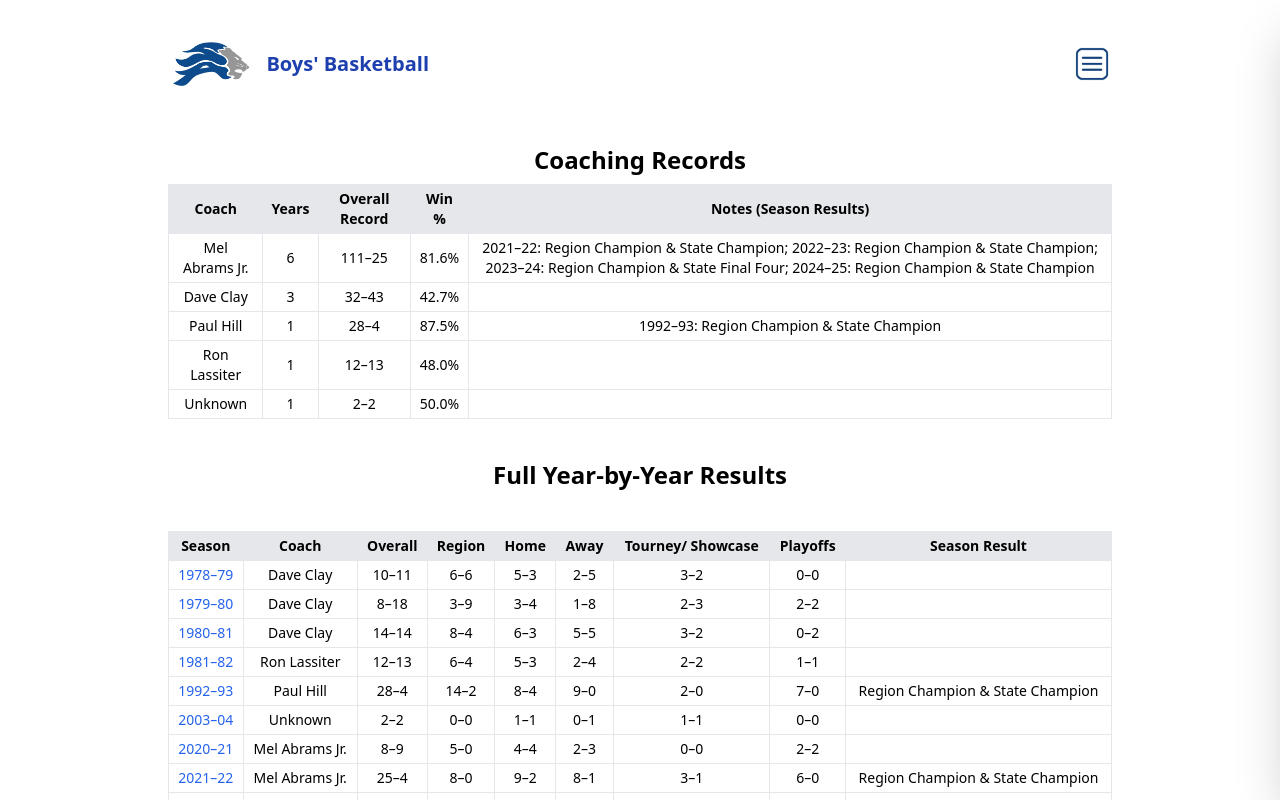
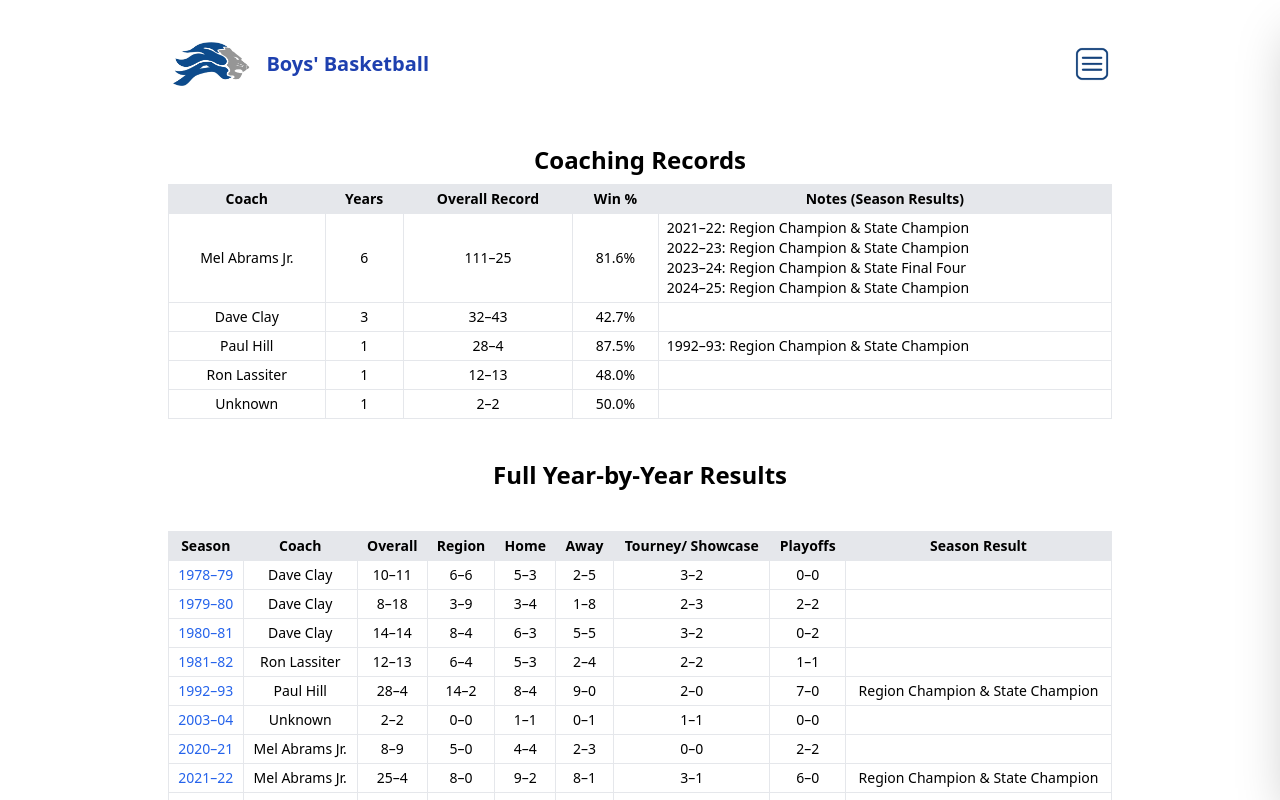
Before and after one commit to newonda1/st-andrews-basketball, a React (Vite) app: page /yearly-results in a window 1280 px wide. Shown: the top 800 px of the page. Built offline with nearby package versions, Linux system fonts and the light colour scheme.

Commit message:
Update YearlyResults.jsx

```diff
--- a/src/pages/YearlyResults.jsx
+++ b/src/pages/YearlyResults.jsx
@@ -306,8 +306,10 @@ function YearlyResults() {
                   <td className="border px-2 py-1">
                     {formatWinPct(coach.overallW, coach.overallL)}
                   </td>
-                  <td className="border px-2 py-1">
-                    {coach.notes.join("; ")}
+                  <td className="border px-2 py-1 text-left">
+                    {coach.notes.map((note, idx) => (
+                      <div key={idx}>{note}</div>
+                    ))}
                   </td>
                 </tr>
               ))}
```
